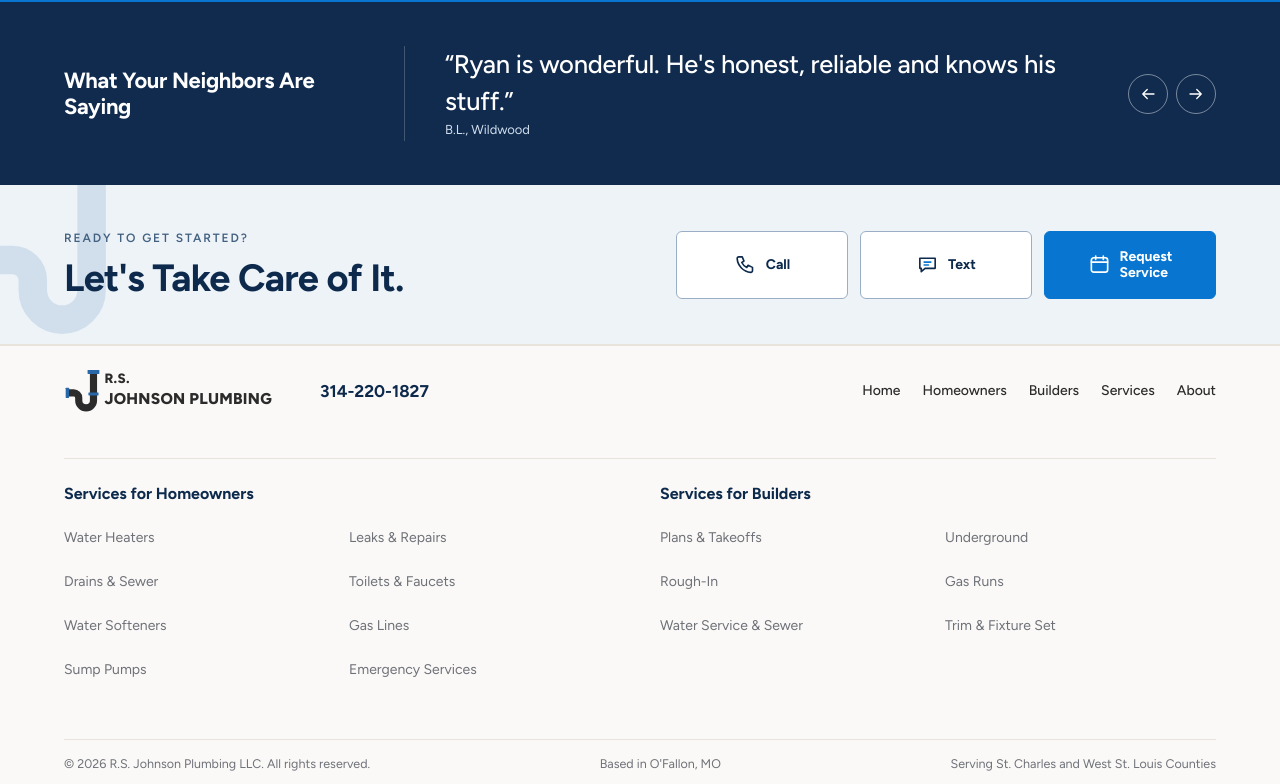
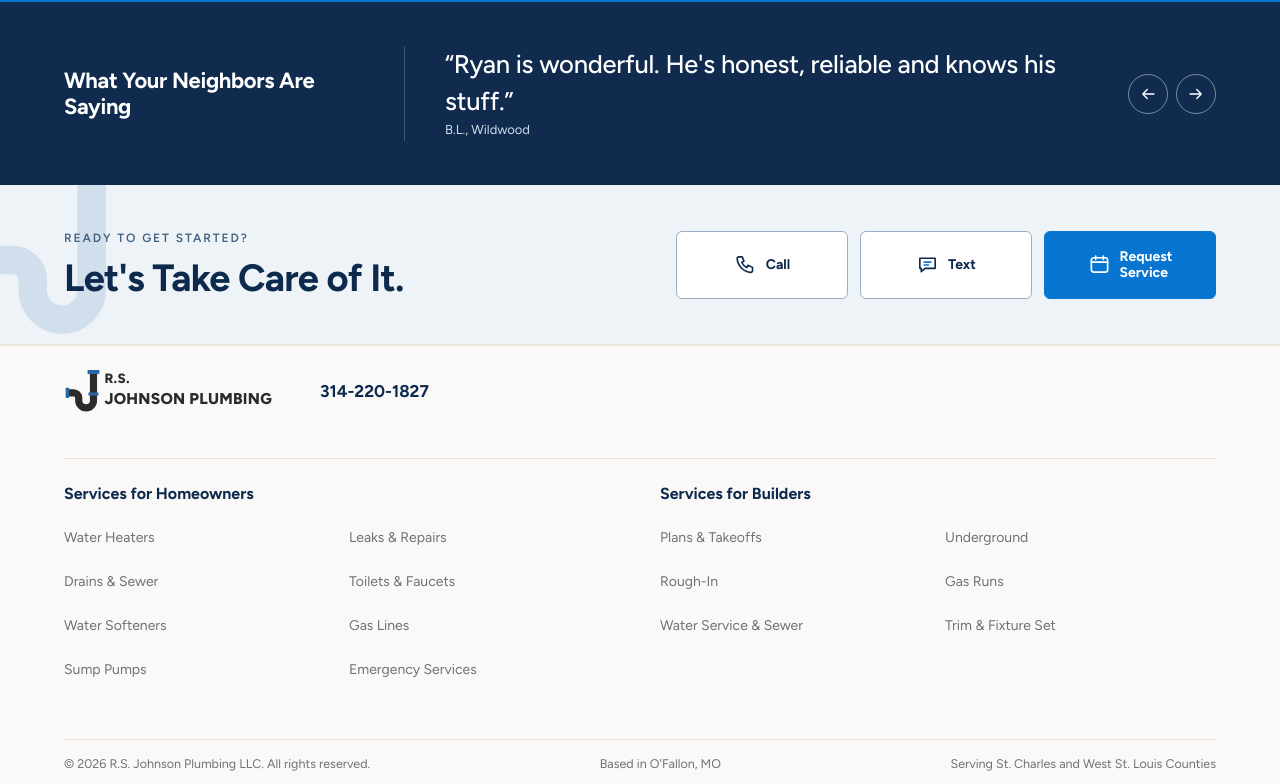
Before and after one commit to rs-johnson-plumbing/website, a Next.js app: page / in a window 1280 px wide. Shown: the part 1855-2639 px from the top of the page. Built offline with nearby package versions, Linux system fonts and the light colour scheme.

Commit message:
Remove repeated footer page navigation and group contact information

```diff
--- a/src/components/concept-two/chrome/C2Footer.tsx
+++ b/src/components/concept-two/chrome/C2Footer.tsx
@@ -18,17 +18,6 @@ export function C2Footer() {
           {site.phone.display}
         </a>
         </div>
-        <section className="c2-footer-areas" aria-labelledby="c2-footer-areas-heading">
-          <h2 id="c2-footer-areas-heading">Service Areas</h2>
-          <ul>{footerCities().map((city) => <li key={city.slug}>{city.name}</li>)}</ul>
-        </section>
-        <nav className="c2-footer-nav" aria-label="Footer">
-          {copy.nav.map((item) => (
-            <Link key={item.href} href={item.href}>
-              {item.label}
-            </Link>
-          ))}
-        </nav>
 
         <div className="c2-footer-service-groups">
           <nav aria-label="Services for Homeowners">
@@ -44,6 +33,10 @@ export function C2Footer() {
             ))}</ul>
           </nav>
         </div>
+        <section className="c2-footer-areas" aria-labelledby="c2-footer-areas-heading">
+          <h2 id="c2-footer-areas-heading">Service Areas</h2>
+          <ul>{footerCities().map((city) => <li key={city.slug}>{city.name}</li>)}</ul>
+        </section>
         <div className="c2-footer-meta">
           <span>
             &copy; {year} {copy.footer.legal}
```
